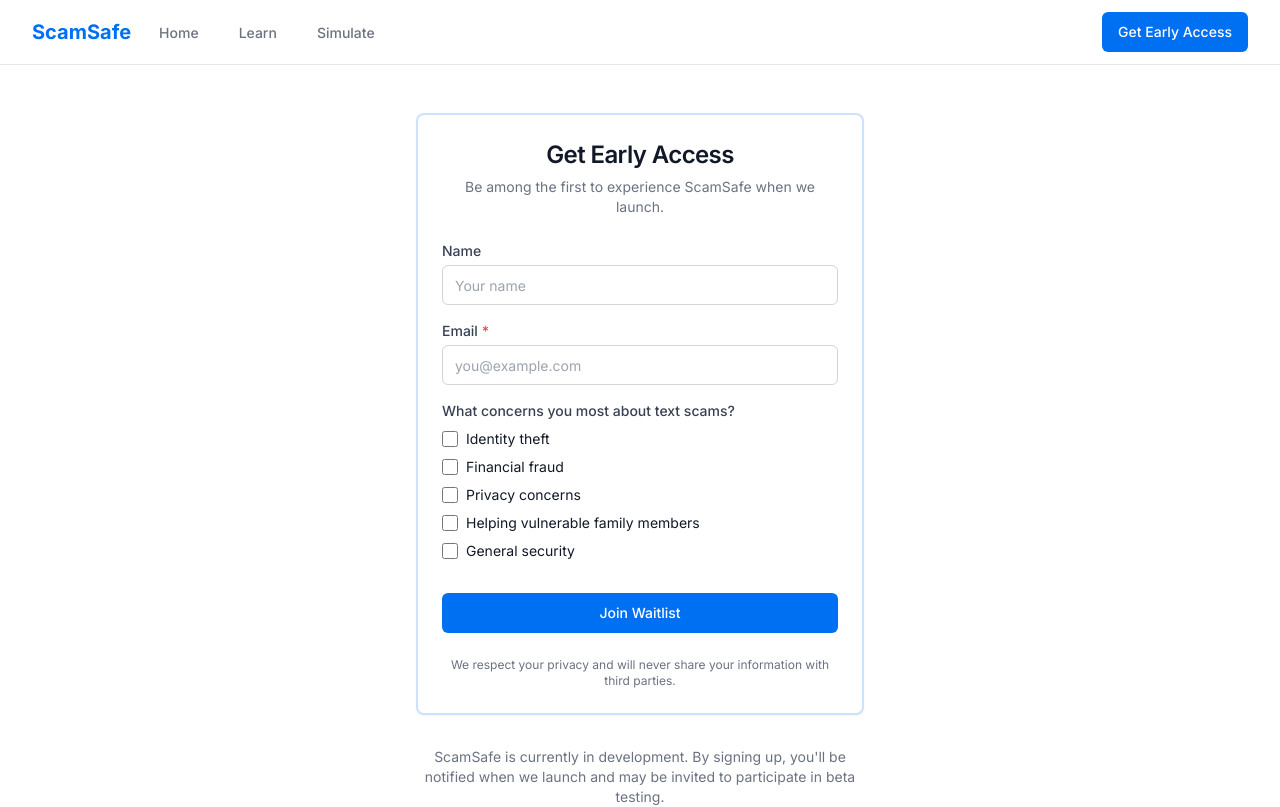
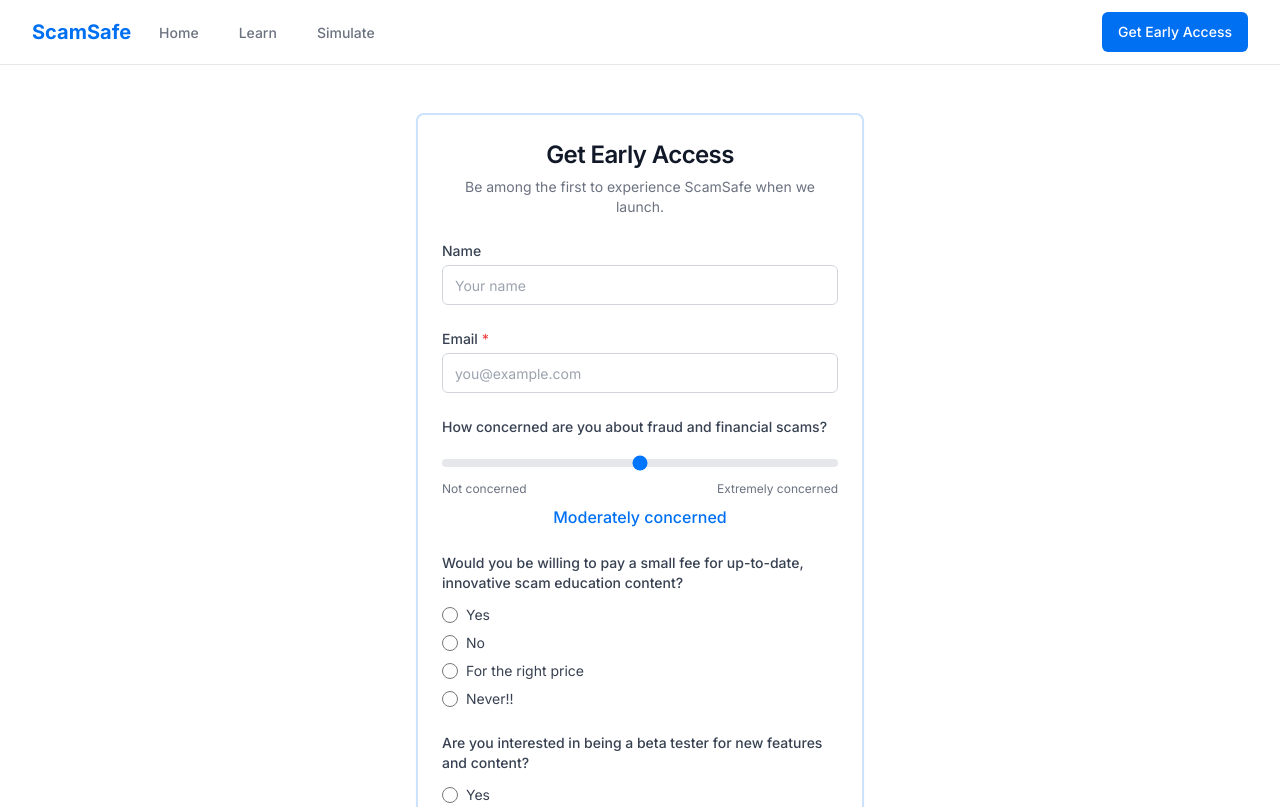
Before and after one commit to kempp98/scam-shield-app, a Next.js app: page /signup in a window 1280 px wide. Shown: the top 807 px of the page. Built offline with nearby package versions, Linux system fonts and the light colour scheme.

Commit message:
setupfeedback + firebase

```diff
--- a/package.json
+++ b/package.json
@@ -12,6 +12,7 @@
     "autoprefixer": "^10.4.21",
     "class-variance-authority": "^0.7.1",
     "clsx": "^2.1.1",
+    "firebase": "^11.4.0",
     "framer-motion": "^12.5.0",
     "next": "15.2.2",
     "postcss": "^8.5.3",
--- a/src/app/signup/page.tsx
+++ b/src/app/signup/page.tsx
@@ -1,8 +1,111 @@
+'use client';
+
+import { useState } from 'react';
 import { Button } from '@/components/ui/button';
 import { Input } from '@/components/ui/input';
 import { Card, CardContent, CardDescription, CardHeader, CardTitle } from '@/components/ui/card';
+import { submitSignupForm } from '@/lib/feedback-service';
 
 export default function SignupPage() {
+  const [formData, setFormData] = useState({
+    name: '',
+    email: '',
+    concernLevel: 3, // Default to middle value
+    paymentWillingness: '', // Default to empty
+    betaTester: '' // Default to empty
+  });
+  const [isSubmitting, setIsSubmitting] = useState(false);
+  const [submitResult, setSubmitResult] = useState<{
+    success?: boolean;
+    message?: string;
+  }>({});
+
+  const handleInputChange = (e: React.ChangeEvent<HTMLInputElement>) => {
+    const { name, value } = e.target;
+    setFormData(prev => ({
+      ...prev,
+      [name]: value
+    }));
+  };
+
+  const handleRadioChange = (name: string, value: string) => {
+    setFormData(prev => ({
+      ...prev,
+      [name]: value
+    }));
+  };
+
+  const handleRangeChange = (e: React.ChangeEvent<HTMLInputElement>) => {
+    setFormData(prev => ({
+      ...prev,
+      concernLevel: parseInt(e.target.value)
+    }));
+  };
+
+  const handleSubmit = async (e: React.FormEvent) => {
+    e.preventDefault();
+
+    if (!formData.email) {
+      setSubmitResult({
+        success: false,
+        message: 'Email is required'
+      });
+      return;
+    }
+
+    setIsSubmitting(true);
+
+    try {
+      const result = await submitSignupForm({
+        name: formData.name || undefined,
+        email: formData.email,
+        concernLevel: formData.concernLevel,
+        paymentWillingness: formData.paymentWillingness,
+        betaTester: formData.betaTester
+      });
+
+      if (result.success) {
+        setSubmitResult({
+          success: true,
+          message: 'Thank you for joining our waitlist!'
+        });
+
+        // Reset the form
+        setFormData({
+          name: '',
+          email: '',
+          concernLevel: 3,
+          paymentWillingness: '',
+          betaTester: ''
+        });
+      } else {
+        setSubmitResult({
+          success: false,
+          message: 'Failed to submit. Please try again.'
+        });
+      }
+    } catch (error) {
+      setSubmitResult({
+        success: false,
+        message: 'An error occurred. Please try again later.'
+      });
+    } finally {
+      setIsSubmitting(false);
+    }
+  };
+
+  // Get label text for concern level
+  const getConcernLevelLabel = (level: number) => {
+    switch(level) {
+      case 1: return 'Not concerned';
+      case 2: return 'Slightly concerned';
+      case 3: return 'Moderately concerned';
+      case 4: return 'Very concerned';
+      case 5: return 'Extremely concerned';
+      default: return '';
+    }
+  };
+
   return (
     <div className="container-padded py-12">
       <div className="max-w-md mx-auto">
@@ -14,50 +117,126 @@ export default function SignupPage() {
             </CardDescription>
           </CardHeader>
           <CardContent>
-            <form className="space-y-4">
+            <form className="space-y-6" onSubmit={handleSubmit}>
+              {/* Name field */}
               <div>
                 <label htmlFor="name" className="block text-sm font-medium text-gray-700 mb-1">
                   Name
                 </label>
                 <Input
                   id="name"
+                  name="name"
                   type="text"
                   placeholder="Your name"
+                  value={formData.name}
+                  onChange={handleInputChange}
                 />
               </div>
 
+              {/* Email field */}
               <div>
                 <label htmlFor="email" className="block text-sm font-medium text-gray-700 mb-1">
                   Email <span className="text-danger">*</span>
                 </label>
                 <Input
                   id="email"
+                  name="email"
                   type="email"
                   placeholder="you@example.com"
                   required
+                  value={formData.email}
+                  onChange={handleInputChange}
                 />
               </div>
 
+              {/* Concern level slider */}
               <div>
-                <label className="block text-sm font-medium text-gray-700 mb-2">
-                  What concerns you most about text scams?
+                <label className="block text-sm font-medium text-gray-700 mb-3">
+                  How concerned are you about fraud and financial scams?
                 </label>
                 <div className="space-y-2">
-                  {['Identity theft', 'Financial fraud', 'Privacy concerns', 'Helping vulnerable family members', 'General security'].map((option) => (
+                  <input
+                    type="range"
+                    min="1"
+                    max="5"
+                    step="1"
+                    value={formData.concernLevel}
+                    onChange={handleRangeChange}
+                    className="w-full h-2 bg-gray-200 rounded-lg appearance-none cursor-pointer"
+                  />
+                  <div className="flex justify-between text-xs text-gray-500">
+                    <span>Not concerned</span>
+                    <span>Extremely concerned</span>
+                  </div>
+                  <div className="text-center font-medium text-primary">
+                    {getConcernLevelLabel(formData.concernLevel)}
+                  </div>
+                </div>
+              </div>
+
+              {/* Payment willingness */}
+              <div>
+                <label className="block text-sm font-medium text-gray-700 mb-3">
+                  Would you be willing to pay a small fee for up-to-date, innovative scam education content?
+                </label>
+                <div className="space-y-2">
+                  {['Yes', 'No', 'For the right price', 'Never!!'].map((option) => (
                     <label key={option} className="flex items-center">
                       <input
-                        type="checkbox"
-                        className="rounded border-gray-300 text-primary focus:ring-primary h-4 w-4 mr-2"
+                        type="radio"
+                        name="paymentWillingness"
+                        value={option}
+                        checked={formData.paymentWillingness === option}
+                        onChange={() => handleRadioChange('paymentWillingness', option)}
+                        className="h-4 w-4 text-primary border-gray-300 focus:ring-primary"
                       />
-                      <span className="text-sm">{option}</span>
+                      <span className="ml-2 text-sm text-gray-700">{option}</span>
                     </label>
                   ))}
                 </div>
               </div>
 
-              <div className="pt-4">
-                <Button type="submit" className="w-full">
-                  Join Waitlist
+              {/* Beta tester interest */}
+              <div>
+                <label className="block text-sm font-medium text-gray-700 mb-3">
+                  Are you interested in being a beta tester for new features and content?
+                </label>
+                <div className="space-y-2">
+                  {['Yes', 'No'].map((option) => (
+                    <label key={option} className="flex items-center">
+                      <input
+                        type="radio"
+                        name="betaTester"
+                        value={option}
+                        checked={formData.betaTester === option}
+                        onChange={() => handleRadioChange('betaTester', option)}
+                        className="h-4 w-4 text-primary border-gray-300 focus:ring-primary"
+                      />
+                      <span className="ml-2 text-sm text-gray-700">{option}</span>
+                    </label>
+                  ))}
+                </div>
+              </div>
+
+              {/* Form submission feedback */}
+              {submitResult.message && (
+                <div className={`p-3 rounded-md ${
+                  submitResult.success
+                    ? 'bg-green-50 text-green-800 border border-green-200'
+                    : 'bg-red-50 text-red-800 border border-red-200'
+                }`}>
+                  {submitResult.message}
+                </div>
+              )}
+
+              {/* Submit button */}
+              <div className="pt-2">
+                <Button
+                  type="submit"
+                  className="w-full"
+                  disabled={isSubmitting}
+                >
+                  {isSubmitting ? 'Submitting...' : 'Join Waitlist'}
                 </Button>
               </div>
 
--- /dev/null
+++ b/src/lib/feedback-service.ts
@@ -0,0 +1,34 @@
+import { collection, addDoc, serverTimestamp } from 'firebase/firestore';
+import { db } from './firebase';
+
+interface SignupFormData {
+  name?: string;
+  email: string;
+  concernLevel: number;
+  paymentWillingness: string;
+  betaTester: string;
+}
+
+export async function submitSignupForm(formData: SignupFormData) {
+  try {
+    // Add a timestamp to the data
+    const dataWithTimestamp = {
+      ...formData,
+      submittedAt: serverTimestamp()
+    };
+
+    // Add the document to the "signups" collection
+    const docRef = await addDoc(collection(db, 'signups'), dataWithTimestamp);
+
+    return {
+      success: true,
+      id: docRef.id
+    };
+  } catch (error) {
+    console.error('Error submitting form:', error);
+    return {
+      success: false,
+      error: error instanceof Error ? error.message : 'Unknown error'
+    };
+  }
+}
--- /dev/null
+++ b/src/lib/firebase.ts
@@ -0,0 +1,21 @@
+// Import the functions you need from the SDKs you need
+import { initializeApp } from "firebase/app";
+import { getAnalytics } from "firebase/analytics";
+// TODO: Add SDKs for Firebase products that you want to use
+// https://firebase.google.com/docs/web/setup#available-libraries
+
+// Your web app's Firebase configuration
+// For Firebase JS SDK v7.20.0 and later, measurementId is optional
+const firebaseConfig = {
+  apiKey: "AIzaSyA-SbHgiVRPqTzwzXE29o-yPMnI8Rm1y8Q",
+  authDomain: "scamsafe-fba42.firebaseapp.com",
+  projectId: "scamsafe-fba42",
+  storageBucket: "scamsafe-fba42.firebasestorage.app",
+  messagingSenderId: "909412171180",
+  appId: "1:909412171180:web:38854d66e5c92b0e8bce09",
+  measurementId: "G-PK8QRXFMTF"
+};
+
+// Initialize Firebase
+const app = initializeApp(firebaseConfig);
+const analytics = getAnalytics(app);
```
Also changed, not shown: 1 other file (tests, documents, lock files or other folders).
